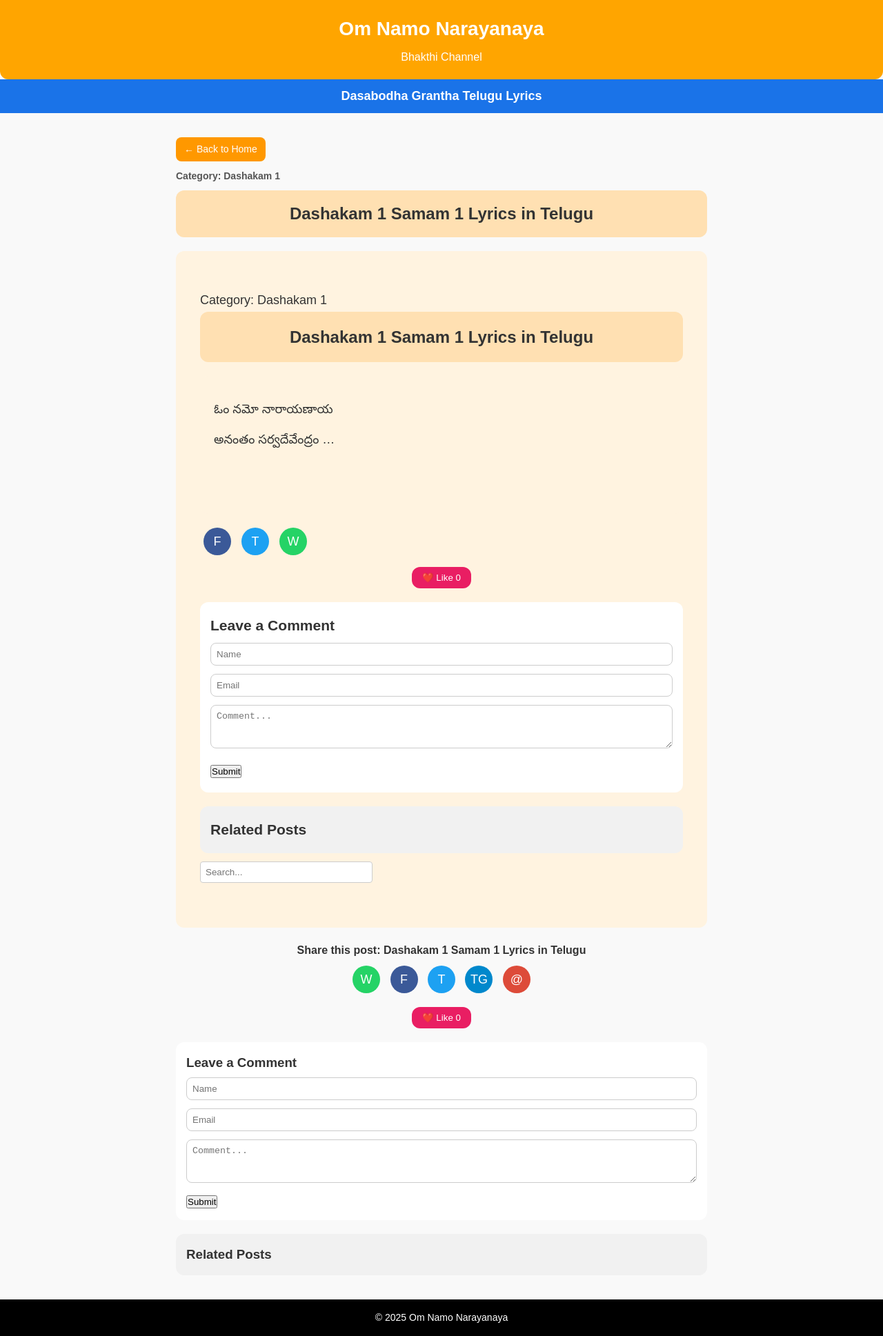
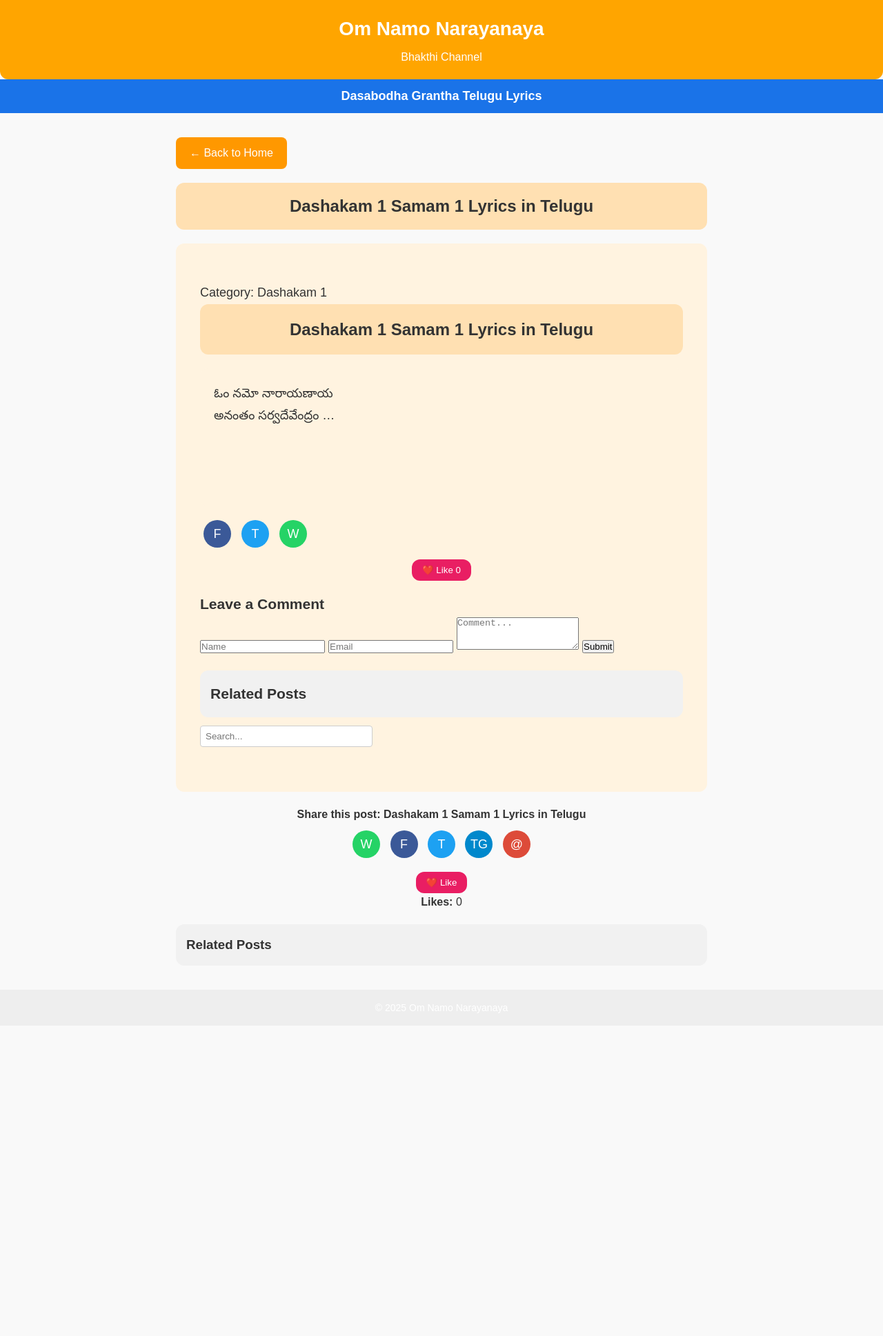
Before and after one commit to csrgnk/gsrgnk.github.io, a Jekyll site: the page built from posts/dashakam-1/index.html, in a window 1280 px wide. Shown: the whole page at 69% size. Built offline with Jekyll 4.4.1, drawn with Linux system fonts in a browser that asks for light colours; comment, search, counter and statistics services are not loaded; after the commit the page ends 1487 px from its top, so only the background shows below that.

Commit message:
Update post.html

```diff
--- a/_layouts/post.html
+++ b/_layouts/post.html
@@ -1,74 +1,9 @@
-<!DOCTYPE html>
-<html lang="en">
-<head>
-  <meta charset="UTF-8">
-  <meta name="viewport" content="width=device-width, initial-scale=1.0">
-  <title>{{ page.title }} | Om Namo Narayanaya</title>
-  <link rel="stylesheet" href="/style.css">
-  <style>
-    body { font-family: Arial, sans-serif; margin: 0; padding: 0; background: #f9f9f9; color: #333; }
-    header { background: orange; color: #fff; padding: 20px; text-align: center; border-radius: 0 0 12px 12px; }
-    header h1 { margin: 0; font-size: 28px; }
-    header p { margin: 5px 0 0 0; font-size: 16px; }
-    .tagline { background: #1a73e8; color: #fff; text-align: center; padding: 10px 0; font-size: 18px; font-weight: bold; }
-    .container { max-width: 800px; margin: 20px auto; padding: 15px; }
-    a.back-home { display: inline-block; padding: 6px 12px; background: #ff9800; color: #fff; border-radius: 8px; text-decoration: none; font-size: 14px; margin-bottom: 10px; }
-    /* Category */
-    .category { font-size: 14px; font-weight: bold; margin-bottom: 10px; color: #555; }
+---
+layout: default
+---
 
-    /* Post title */
-    .post-title { background: #ffe0b2; padding: 15px; border-radius: 12px; font-size: 24px; font-weight: bold; text-align: center; margin-bottom: 20px; }
-
-    /* Post content */
-    .post-content { background: #fff3e0; padding: 20px; border-radius: 12px; margin-bottom: 20px; line-height: 1.8; min-height: 200px; font-size: 18px; }
-    .post-content p { margin: 12px 0; }
-
-    /* Share Section */
-    .share-section { text-align: center; margin: 20px 0; }
-    .share-section p { font-weight: bold; margin-bottom: 10px; }
-    .share-buttons a { display: inline-block; width: 40px; height: 40px; line-height: 40px; border-radius: 50%; margin: 0 5px; color: #fff; text-align: center; text-decoration: none; font-size: 18px; }
-    .share-buttons .fb { background: #3b5998; }
-    .share-buttons .tw { background: #1da1f2; }
-    .share-buttons .wa { background: #25d366; }
-    .share-buttons .tg { background: #0088cc; }
-    .share-buttons .em { background: #dd4b39; }
-
-    /* Like Button */
-    .like-box { text-align: center; margin: 15px 0; }
-    .like-btn { background: #e91e63; color: #fff; padding: 8px 15px; border: none; border-radius: 12px; cursor: pointer; }
-
-    /* Comments */
-    .comments { background: #fff; padding: 15px; border-radius: 12px; margin-top: 20px; }
-    .comments input, .comments textarea { width: 100%; padding: 8px; margin: 6px 0; border: 1px solid #ccc; border-radius: 8px; }
-
-    /* Related Posts */
-    .related { margin-top: 20px; padding: 15px; background: #f1f1f1; border-radius: 12px; }
-    .related h3 { margin-top: 0; }
-    .related ul { list-style: none; padding: 0; }
-    .related li { margin: 5px 0; }
-
-    @media (max-width: 600px) { .container { padding: 0 10px; } }
-  </style>
-</head>
-<body>
-
-  <!-- Header -->
-  <header>
-    <h1>Om Namo Narayanaya</h1>
-    <p>Bhakthi Channel</p>
-  </header>
-
-  <!-- Secondary tagline -->
-  <div class="tagline">Dasabodha Grantha Telugu Lyrics</div>
-
-  <div class="container">
-
+<!-- Back to Home Button -->
 <a href="/" class="back-home">← Back to Home</a>
-
-    <!-- Category -->
-    {% if page.categories %}
-      <div class="category">Category: {{ page.categories | join: ', ' }}</div>
-    {% endif %}
 
 <!-- Post Title -->
 <div class="post-title">{{ page.title }}</div>
@@ -78,32 +13,27 @@
   {{ content }}
 </div>
 
-    <!-- Share Buttons -->
+<!-- Share Section -->
 <div class="share-section">
   <p><strong>Share this post:</strong> {{ page.title }}</p>
   <div class="share-buttons">
+    <!-- WhatsApp -->
     <a class="wa" href="https://wa.me/?text={{ page.title | url_encode }}%0A{{ page.url | absolute_url | url_encode }}" target="_blank">W</a>
+    <!-- Facebook -->
     <a class="fb" href="https://www.facebook.com/sharer/sharer.php?u={{ page.url | absolute_url }}" target="_blank">F</a>
+    <!-- Twitter -->
     <a class="tw" href="https://twitter.com/intent/tweet?url={{ page.url | absolute_url | url_encode }}&text={{ page.title | url_encode }}" target="_blank">T</a>
+    <!-- Telegram -->
     <a class="tg" href="https://t.me/share/url?url={{ page.url | absolute_url | url_encode }}&text={{ page.title | url_encode }}" target="_blank">TG</a>
+    <!-- Email -->
     <a class="em" href="mailto:?subject={{ page.title | url_encode }}&body={{ page.url | absolute_url | url_encode }}">@</a>
   </div>
 </div>
 
-    <!-- Like Button -->
+<!-- Like Button with Counter -->
 <div class="like-box">
-      <button class="like-btn" onclick="likePost()">❤️ Like <span id="like-count">0</span></button>
-    </div>
-
-    <!-- Comments -->
-    <div class="comments">
-      <h3>Leave a Comment</h3>
-      <form>
-        <input type="text" placeholder="Name" required>
-        <input type="email" placeholder="Email" required>
-        <textarea rows="3" placeholder="Comment..." required></textarea>
-        <button type="submit">Submit</button>
-      </form>
+  <button class="like-btn" onclick="likePost()">❤️ Like</button>
+  <p><strong>Likes:</strong> <span id="like-count">0</span></p>
 </div>
 
 <!-- Related Posts -->
@@ -118,19 +48,170 @@
   </ul>
 </div>
 
-  </div>
+<script>
+  let likeCount = 0;
 
-  <!-- Footer -->
-  <footer>&copy; 2025 Om Namo Narayanaya</footer>
-
-  <script>
-    // Like Button
-    let likeCount = 0;
+  // Function to increase like count when the button is clicked
   function likePost() {
     likeCount++;
     document.getElementById("like-count").textContent = likeCount;
   }
 </script>
 
-</body>
-</html>
+<style>
+/* Global styles */
+body {
+  font-family: Arial, sans-serif;
+  margin: 0;
+  padding: 0;
+  background: #f9f9f9;
+  color: #333;
+}
+
+header {
+  background: orange;
+  color: #fff;
+  padding: 20px;
+  text-align: center;
+  border-radius: 0 0 12px 12px;
+}
+
+header h1 {
+  margin: 0;
+  font-size: 28px;
+}
+
+header p {
+  margin: 5px 0 0 0;
+  font-size: 16px;
+}
+
+.post-title {
+  background: #ffe0b2;
+  padding: 15px;
+  border-radius: 12px;
+  font-size: 24px;
+  font-weight: bold;
+  text-align: center;
+  margin-bottom: 20px;
+}
+
+.post-content {
+  background: #fff3e0;
+  padding: 20px;
+  border-radius: 12px;
+  margin-bottom: 20px;
+  line-height: 1.8;
+  min-height: 200px;
+  font-size: 18px;
+}
+
+/* Share buttons */
+.share-section {
+  text-align: center;
+  margin: 20px 0;
+}
+
+.share-section p {
+  font-weight: bold;
+  margin-bottom: 10px;
+}
+
+.share-buttons a {
+  display: inline-block;
+  width: 40px;
+  height: 40px;
+  line-height: 40px;
+  border-radius: 50%;
+  margin: 0 5px;
+  color: #fff;
+  text-align: center;
+  text-decoration: none;
+  font-size: 18px;
+}
+
+.share-buttons .fb { background: #3b5998; }
+.share-buttons .tw { background: #1da1f2; }
+.share-buttons .wa { background: #25d366; }
+.share-buttons .tg { background: #0088cc; }
+.share-buttons .em { background: #dd4b39; }
+
+/* Like Button */
+.like-box {
+  text-align: center;
+  margin: 15px 0;
+}
+
+.like-btn {
+  background: #e91e63;
+  color: #fff;
+  padding: 8px 15px;
+  border: none;
+  border-radius: 12px;
+  cursor: pointer;
+}
+
+/* Related Posts */
+.related {
+  margin-top: 20px;
+  padding: 15px;
+  background: #f1f1f1;
+  border-radius: 12px;
+}
+
+.related h3 {
+  margin-top: 0;
+}
+
+.related ul {
+  list-style: none;
+  padding: 0;
+}
+
+.related li {
+  margin: 5px 0;
+}
+
+/* Back to Home Button */
+.back-home {
+  display: inline-block;
+  padding: 10px 20px;
+  background-color: #ff9800;
+  color: white;
+  font-size: 16px;
+  text-decoration: none;
+  border-radius: 8px;
+  margin-bottom: 20px;
+}
+
+/* Mobile Friendly - For smaller screens */
+@media (max-width: 600px) {
+  body {
+    padding: 10px;
+  }
+
+  .container {
+    padding: 0;
+  }
+
+  .back-home {
+    font-size: 14px;
+    padding: 8px 15px;
+  }
+
+  .post-title {
+    font-size: 22px;
+  }
+
+  .post-content {
+    font-size: 16px;
+  }
+
+  .share-buttons a {
+    width: 35px;
+    height: 35px;
+    line-height: 35px;
+    font-size: 16px;
+  }
+}
+</style>
```
Lines whose indentation alone changed are shown as unchanged.
